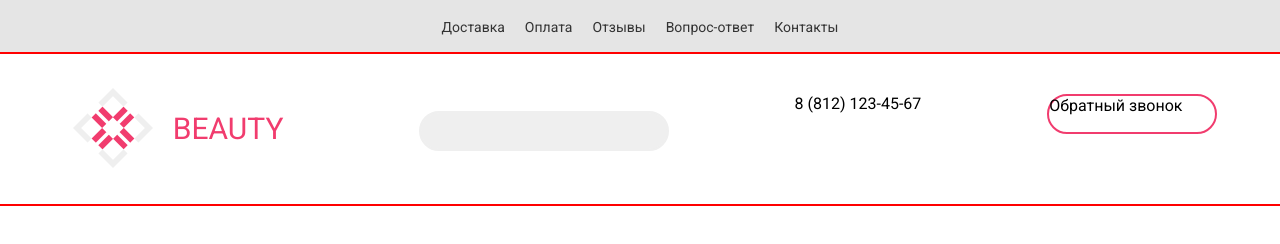
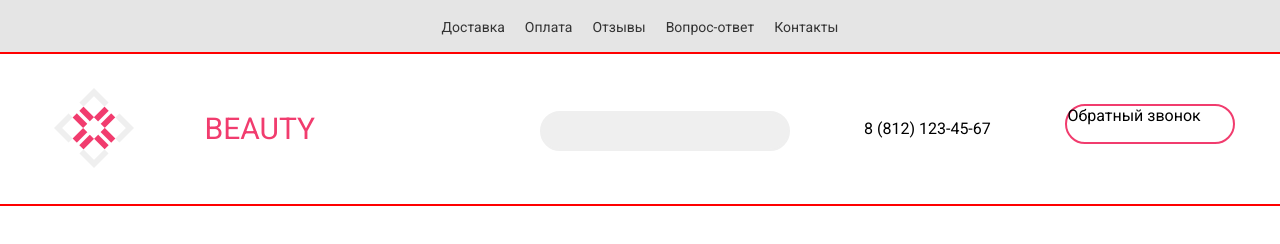
Before and after one commit to Adcku/Beauty-super-kreslo, a plain HTML site: page index.html in a window 1280 px wide. Drawn offline with Linux system fonts and the light colour scheme.

Commit message:
второй блок продолжение

```diff
--- a/static/CSS/style.css
+++ b/static/CSS/style.css
@@ -27,11 +27,22 @@ header nav div a {
 
 .container-line {
   display: flex;
-  justify-content: space-around;
+  justify-content: space-evenly;
+  height: 100%;
   margin: 0 auto;
   width: 90%;
   min-width: 1280px;
   border: 2px red solid;
+}
+
+.container-logo {
+  display: flex;
+}
+
+.beauty {
+  margin: 40px 0px 0px 60px;
+  font-size: 30px;
+  color: #f13c6e;
 }
 
 .container-search input {
@@ -39,35 +50,33 @@ header nav div a {
   background: #efefef;
   width: 250px;
   height: 40px;
-  margin: 40px 0px 0px 0px;
+  margin: 40px 0px 0px 170px;
   border-radius: 20px;
 }
 
-.beauty {
-  margin-top: 40px;
-  font-size: 30px;
-  color: #f13c6e;
-}
-
-.container-logo {
-  display: flex;
-}
-
 .container-tel {
-  width: 127px;
-  height: 50px;
+  width: 157px;
+  height: 60px;
   top: 40px;
   font-size: 16px;
-  line-height: 19px;
-  margin-top: 40px;
+  line-height: 70px;
+  margin: 40px 0px 0px 30px;
 }
 
 .bottom {
   border: 2px solid #f13c6e;
   box-sizing: border-box;
   border-radius: 40px;
-  background: #ffffff;
   width: 170px;
   height: 40px;
-  margin-top: 40px;
+  margin-top: 50px;
 }
+
+.container-small {
+  text-decoration: none;
+  color: #333333;
+  font-size: 14px;
+  display: flex;
+  align-items: flex-end;
+  height: 100%;
+}
```
